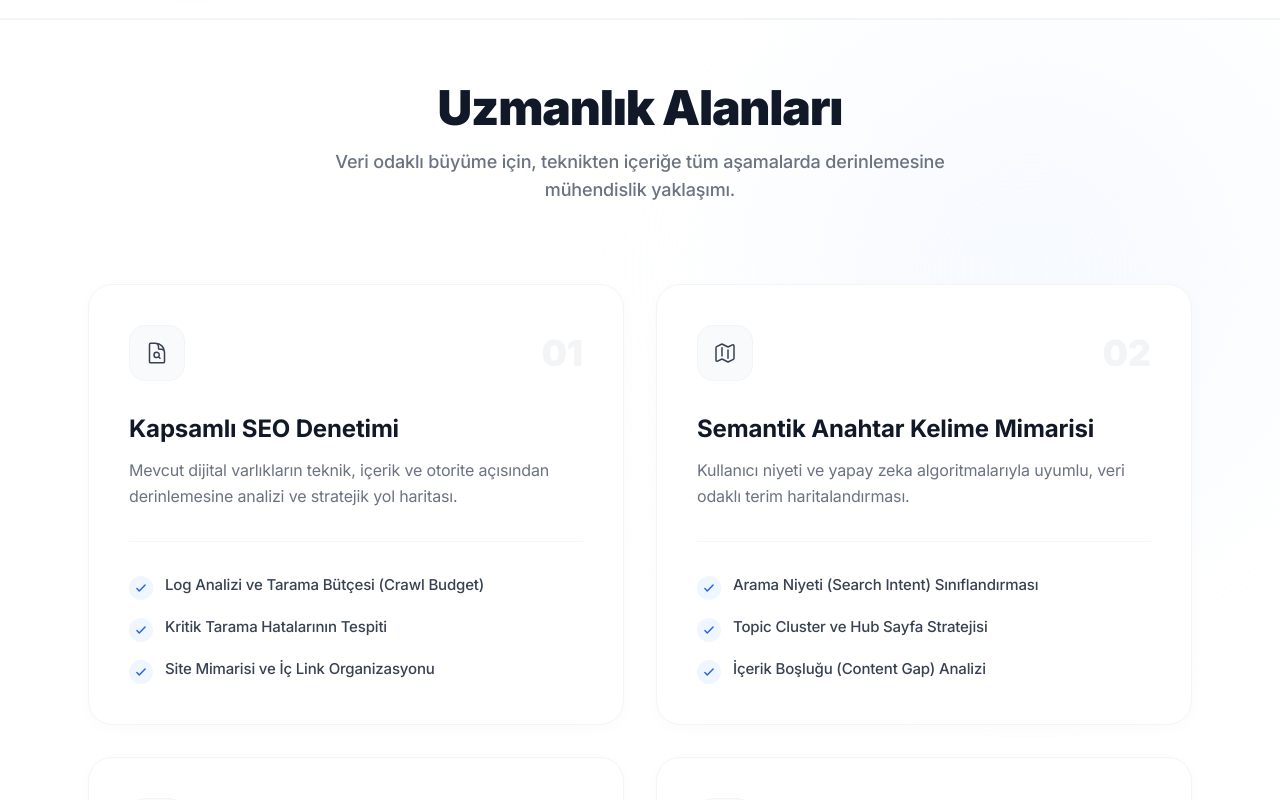
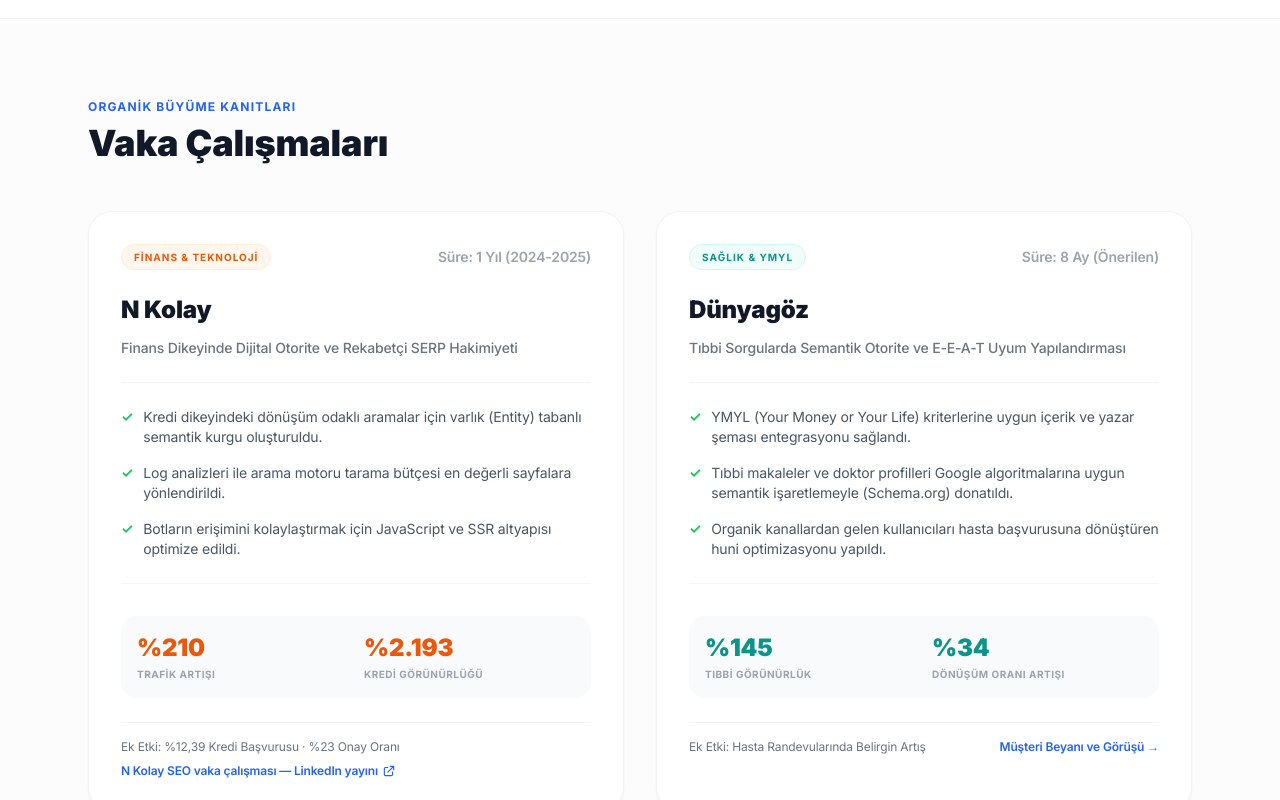
Before and after one commit to bahattinyaylagul-sketch/portfolio-site, a Next.js app: page /seo in a window 1280 px wide. Shown: the part 9180-9980 px from the top of the page. Built offline with nearby package versions, Linux system fonts and the light colour scheme.

Commit message:
feat(seo): integrate N Kolay and Dünyagöz case studies with metrics, proof links, and lead-in bridge to checkout form

```diff
--- a/src/app/seo/page.tsx
+++ b/src/app/seo/page.tsx
@@ -334,6 +334,110 @@ export default function SEOPage() {
                 <TestimonialsSection />
 
                 {/* ── 5. Başarı Hikayeleri ── */}
+                <section className="py-20 bg-gray-50/50 border-b border-gray-100" id="vaka-calismalari" aria-labelledby="cases-heading">
+                    <div className="max-w-6xl mx-auto px-4 md:px-6">
+                        <div className="mb-12">
+                            <p className="text-blue-600 font-bold text-xs uppercase tracking-widest mb-2">ORGANİK BÜYÜME KANITLARI</p>
+                            <h2 id="cases-heading" className="text-3xl md:text-4xl font-black text-gray-900 leading-tight">Vaka Çalışmaları</h2>
+                        </div>
+                        <div className="grid md:grid-cols-2 gap-8">
+                            {/* N Kolay */}
+                            <div className="bg-white border border-gray-100 rounded-3xl p-8 shadow-sm hover:shadow-md transition-all duration-300">
+                                <div className="flex items-center justify-between mb-6">
+                                    <span className="px-3 py-1 bg-orange-50 border border-orange-100 text-orange-600 text-[10px] font-bold uppercase tracking-widest rounded-full">FİNANS & TEKNOLOJİ</span>
+                                    <span className="text-sm font-semibold text-gray-400">Süre: 1 Yıl (2024-2025)</span>
+                                </div>
+                                <h3 className="text-2xl font-black text-gray-900 mb-3">N Kolay</h3>
+                                <p className="text-gray-500 text-sm font-medium mb-6">Finans Dikeyinde Dijital Otorite ve Rekabetçi SERP Hakimiyeti</p>
+
+                                <div className="space-y-4 mb-8 text-sm text-gray-600 border-t border-b border-gray-100 py-6">
+                                    <div className="flex gap-2.5">
+                                        <span className="text-green-500 font-bold">✓</span>
+                                        <span>Kredi dikeyindeki dönüşüm odaklı aramalar için varlık (Entity) tabanlı semantik kurgu oluşturuldu.</span>
+                                    </div>
+                                    <div className="flex gap-2.5">
+                                        <span className="text-green-500 font-bold">✓</span>
+                                        <span>Log analizleri ile arama motoru tarama bütçesi en değerli sayfalara yönlendirildi.</span>
+                                    </div>
+                                    <div className="flex gap-2.5">
+                                        <span className="text-green-500 font-bold">✓</span>
+                                        <span>Botların erişimini kolaylaştırmak için JavaScript ve SSR altyapısı optimize edildi.</span>
+                                    </div>
+                                </div>
+
+                                <div className="grid grid-cols-2 gap-4 mb-6 bg-gray-50 p-4 rounded-2xl">
+                                    <div>
+                                        <div className="text-2xl font-black text-orange-600">%210</div>
+                                        <div className="text-[10px] text-gray-400 font-bold uppercase tracking-wider mt-0.5">Trafik Artışı</div>
+                                    </div>
+                                    <div>
+                                        <div className="text-2xl font-black text-orange-600">%2.193</div>
+                                        <div className="text-[10px] text-gray-400 font-bold uppercase tracking-wider mt-0.5">Kredi Görünürlüğü</div>
+                                    </div>
+                                </div>
+
+                                <div className="text-xs text-gray-500 border-t border-gray-100 pt-4 flex flex-wrap gap-x-4 gap-y-2 justify-between items-center">
+                                    <span>Ek Etki: %12,39 Kredi Başvurusu · %23 Onay Oranı</span>
+                                    <a
+                                        href="https://www.linkedin.com/feed/update/urn:li:activity:7419010392972034048/"
+                                        target="_blank"
+                                        rel="noopener noreferrer"
+                                        className="text-blue-600 hover:underline font-semibold flex items-center gap-1"
+                                    >
+                                        N Kolay SEO vaka çalışması — LinkedIn yayını
+                                        <svg className="w-3.5 h-3.5" fill="none" stroke="currentColor" viewBox="0 0 24 24"><path strokeLinecap="round" strokeLinejoin="round" strokeWidth={2} d="M10 6H6a2 2 0 00-2 2v10a2 2 0 002 2h10a2 2 0 002-2v-4M14 4h6m0 0v6m0-6L10 14" /></svg>
+                                    </a>
+                                </div>
+                            </div>
+
+                            {/* Dünyagöz */}
+                            <div className="bg-white border border-gray-100 rounded-3xl p-8 shadow-sm hover:shadow-md transition-all duration-300">
+                                <div className="flex items-center justify-between mb-6">
+                                    <span className="px-3 py-1 bg-teal-50 border border-teal-100 text-teal-600 text-[10px] font-bold uppercase tracking-widest rounded-full">SAĞLIK & YMYL</span>
+                                    <span className="text-sm font-semibold text-gray-400">Süre: 8 Ay (Önerilen)</span>
+                                </div>
+                                <h3 className="text-2xl font-black text-gray-900 mb-3">Dünyagöz</h3>
+                                <p className="text-gray-500 text-sm font-medium mb-6">Tıbbi Sorgularda Semantik Otorite ve E-E-A-T Uyum Yapılandırması</p>
+
+                                <div className="space-y-4 mb-8 text-sm text-gray-600 border-t border-b border-gray-100 py-6">
+                                    <div className="flex gap-2.5">
+                                        <span className="text-green-500 font-bold">✓</span>
+                                        <span>YMYL (Your Money or Your Life) kriterlerine uygun içerik ve yazar şeması entegrasyonu sağlandı.</span>
+                                    </div>
+                                    <div className="flex gap-2.5">
+                                        <span className="text-green-500 font-bold">✓</span>
+                                        <span>Tıbbi makaleler ve doktor profilleri Google algoritmalarına uygun semantik işaretlemeyle (Schema.org) donatıldı.</span>
+                                    </div>
+                                    <div className="flex gap-2.5">
+                                        <span className="text-green-500 font-bold">✓</span>
+                                        <span>Organik kanallardan gelen kullanıcıları hasta başvurusuna dönüştüren huni optimizasyonu yapıldı.</span>
+                                    </div>
+                                </div>
+
+                                <div className="grid grid-cols-2 gap-4 mb-6 bg-gray-50 p-4 rounded-2xl">
+                                    <div>
+                                        <div className="text-2xl font-black text-teal-600">%145</div>
+                                        <div className="text-[10px] text-gray-400 font-bold uppercase tracking-wider mt-0.5">Tıbbi Görünürlük</div>
+                                    </div>
+                                    <div>
+                                        <div className="text-2xl font-black text-teal-600">%34</div>
+                                        <div className="text-[10px] text-gray-400 font-bold uppercase tracking-wider mt-0.5">Dönüşüm Oranı Artışı</div>
+                                    </div>
+                                </div>
+
+                                <div className="text-xs text-gray-500 border-t border-gray-100 pt-4 flex flex-wrap gap-x-4 gap-y-2 justify-between items-center">
+                                    <span>Ek Etki: Hasta Randevularında Belirgin Artış</span>
+                                    <a
+                                        href="#testimonials"
+                                        className="text-blue-600 hover:underline font-semibold flex items-center gap-1"
+                                    >
+                                        Müşteri Beyanı ve Görüşü →
+                                    </a>
+                                </div>
+                            </div>
+                        </div>
+                    </div>
+                </section>
 
 
                 {/* ── 6. Uzmanlık Alanları ── */}
@@ -343,6 +447,11 @@ export default function SEOPage() {
                 <section className="py-16 bg-white" id="analiz" aria-labelledby="analiz-heading">
                     <div className="max-w-4xl mx-auto px-4 md:px-6">
                         <div className="text-center mb-10">
+                            <div className="text-center mb-6 bg-blue-50 border border-blue-100 px-6 py-4 rounded-2xl max-w-2xl mx-auto shadow-sm hover:shadow-md transition-shadow">
+                                <p className="text-sm text-blue-900 font-medium">
+                                    💼 Vaka çalışmalarımızda elde ettiğimiz <strong>%210&apos;a varan organik büyüme</strong> oranlarını kendi markanızda gerçekleştirmek için formu doldurun.
+                                </p>
+                            </div>
                             <h2 id="analiz-heading" className="text-3xl md:text-4xl font-black text-gray-900 mb-3 tracking-tight">Ücretsiz SEO Denetimi</h2>
                             <p className="text-gray-600 text-base md:text-lg">Sitenizin organik performansını detaylıca analiz edelim, büyüme için yol haritanızı çıkaralım.</p>
                         </div>
```
